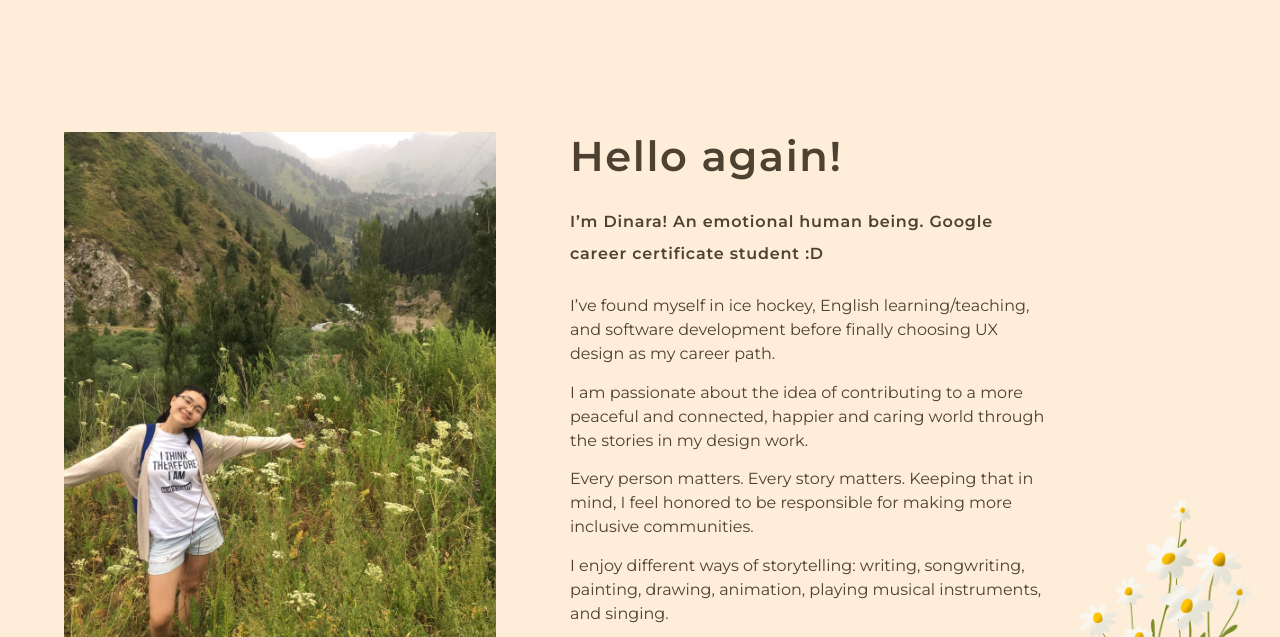
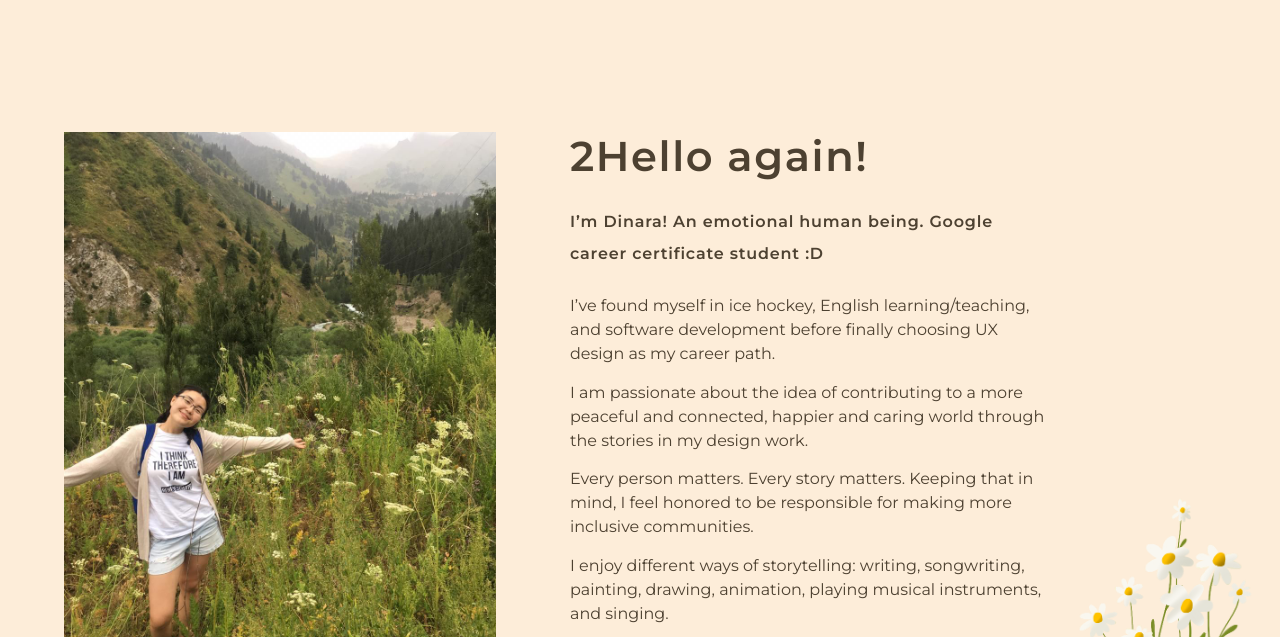
Before and after one commit to dev-oner/dinara-design, a plain HTML site: page index.html in a window 1280 px wide. Shown: the part 3440-4077 px from the top of the page. Drawn offline with nearby package versions, Linux system fonts and the light colour scheme.

Commit message:
test fix

```diff
--- a/index.html
+++ b/index.html
@@ -257,7 +257,7 @@
               </div>
               <div class="col-lg-6 col-sm-12">
                 <div class="aboutMe-text-container">
-                  <h1 class="aboutMe-title">Hello again!</h1>
+                  <h1 class="aboutMe-title">2Hello again!</h1>
                   <p class="aboutMe-subtitle">
                     I’m Dinara! An emotional human being. Google career
                     certificate student :D
```
